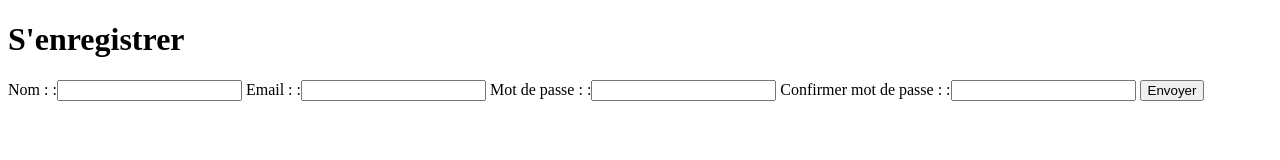
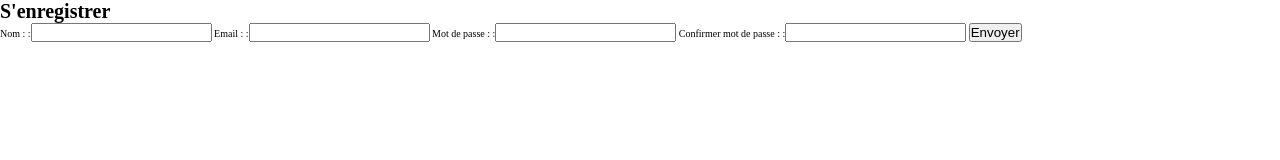
Before and after one commit to thau-emile/ModuleGithub-Test2, a plain HTML site: page index.html in a window 1280 px wide. Drawn offline with Linux system fonts and the light colour scheme.

```diff
--- a/index.html
+++ b/index.html
@@ -1,18 +1,19 @@
 <!DOCTYPE html>
 <html lang="fr">
     <head>
-        <meta charset="UTF-8" />
-        <meta name="viewport" content="width=device-width, initial-scale=1.0" />
+        <meta charset="UTF-8">
+        <meta name="viewport" content="width=device-width, initial-scale=1.0">
+        <link rel="stylesheet" href="style.css">
         <title>Register</title>
     </head>
     <body>
         <h1>S'enregistrer</h1>
         <form>
-            <label for="name">Nom : </label>:<input type="text" id="name" />
-            <label for="email">Email : </label>:<input type="email" id="email" />
-            <label for="password">Mot de passe : </label>:<input type="password" id="password" />
-            <label for="password_confirm">Confirmer mot de passe : </label>:<input type="password" id="password_confirm" />
-            <input type="submit" value="Envoyer" />
+            <label for="name">Nom : </label>:<input type="text" id="name">
+            <label for="email">Email : </label>:<input type="email" id="email">
+            <label for="password">Mot de passe : </label>:<input type="password" id="password">
+            <label for="password_confirm">Confirmer mot de passe : </label>:<input type="password" id="password_confirm">
+            <input type="submit" value="Envoyer">
         </form>
     </body>
 </html>
--- /dev/null
+++ b/style.css
@@ -0,0 +1,11 @@
+*,
+*::after,
+*::before {
+    margin: 0;
+    padding: 0;
+    box-sizing: border-box;
+}
+
+html {
+    font-size: 62.5%;
+}
--- /dev/null
+++ b/validate-form.js
@@ -0,0 +1,4 @@
+const form = document.querySelector("#form");
+form.addEventListener("submit", (e) => {
+    e.preventDefault();
+});
```
